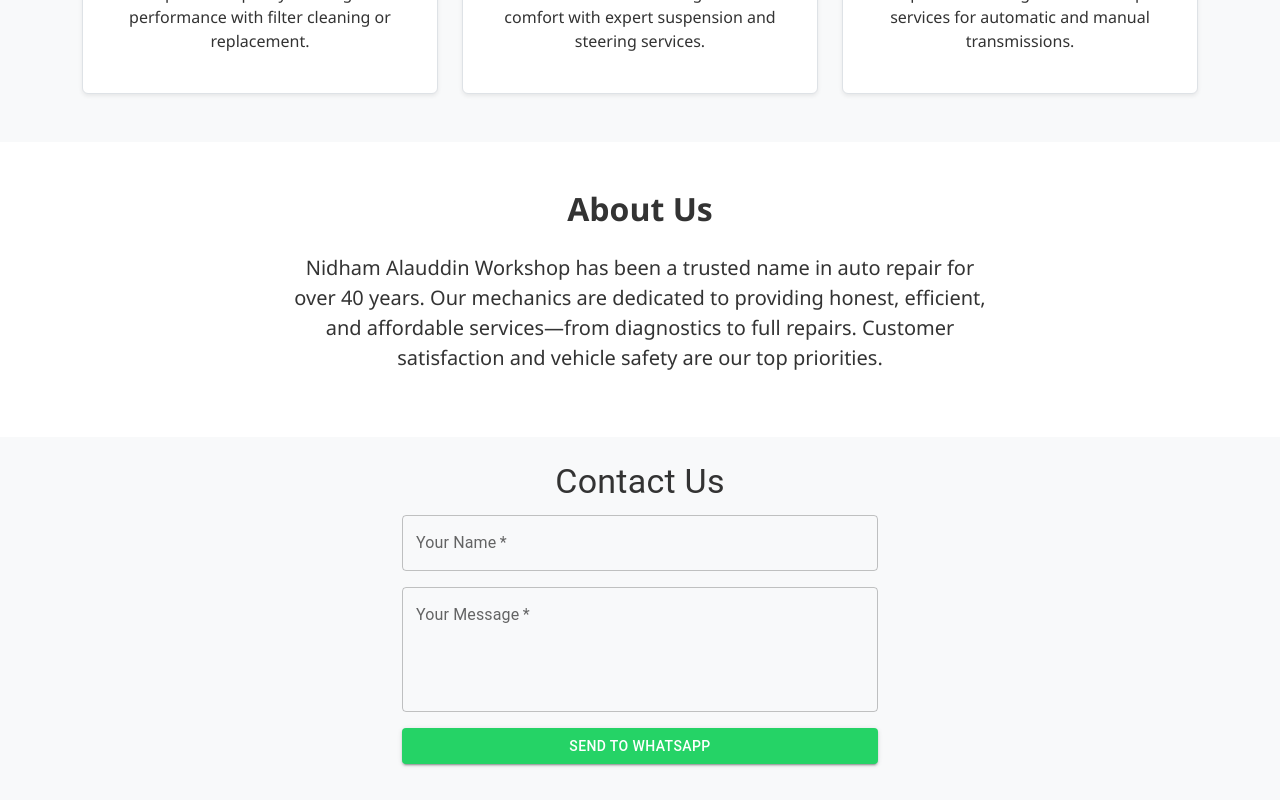
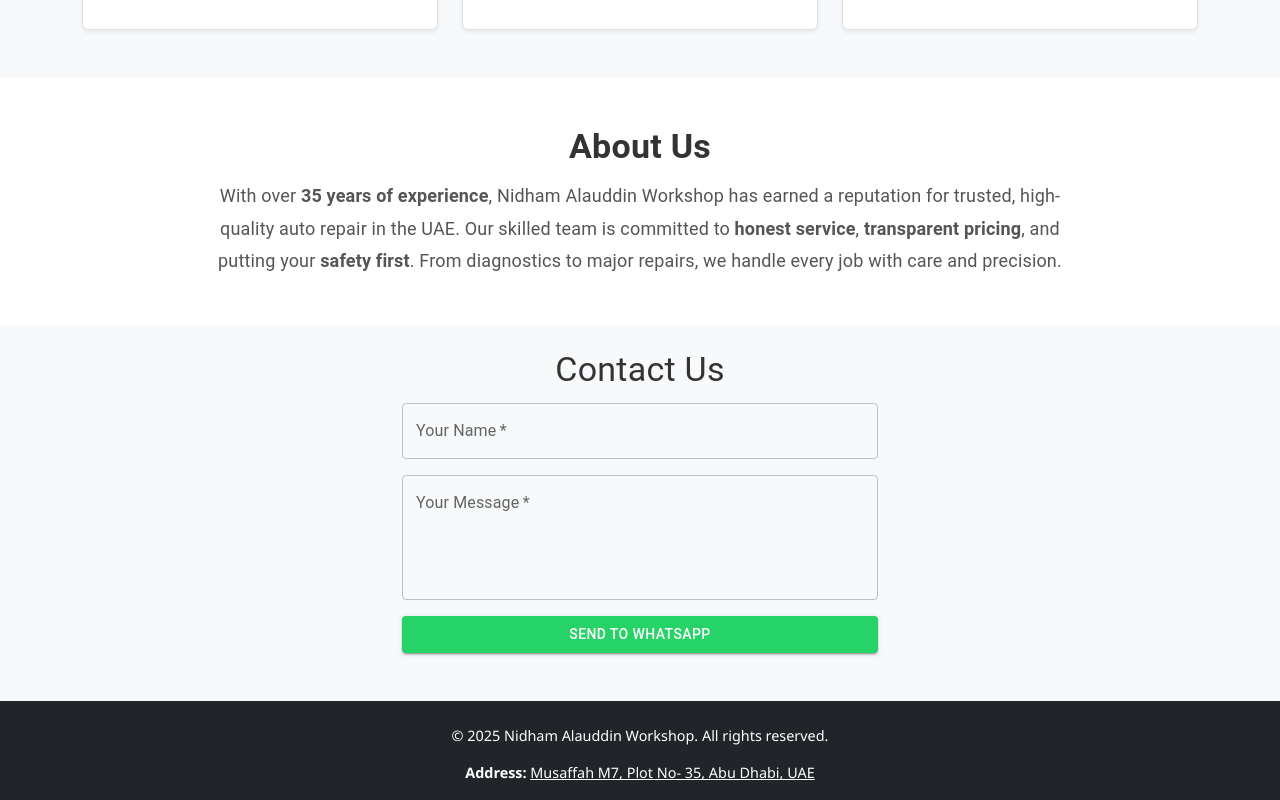
Before and after one commit to hasanuddinmahi/Car-Repair-Workshop, a React (Vite) app: page / in a window 1280 px wide. Shown: the part 1240-2040 px from the top of the page. Built offline with nearby package versions, Linux system fonts and the light colour scheme.

Commit message:
navber fixed

```diff
--- a/src/components/About.jsx
+++ b/src/components/About.jsx
@@ -1,12 +1,35 @@
+import React from 'react';
+import { Box, Container, Typography } from '@mui/material';
+
 function About() {
   return (
-    <section className="about py-5 bg-white" id="about">
-      <div className="container">
-        <h2 className="text-center mb-4">About Us</h2>
-        <p className="lead text-center mx-auto" style={{ maxWidth: '700px' }}>
-          Nidham Alauddin Workshop has been a trusted name in auto repair for over 40 years. Our mechanics are dedicated to providing honest, efficient, and affordable services—from diagnostics to full repairs. Customer satisfaction and vehicle safety are our top priorities.
-        </p>
-      </div>
+    <section id="about" style={{ padding: '3rem 1rem', backgroundColor: '#ffffff' }}>
+      <Container maxWidth="md">
+        <Box textAlign="center">
+          <Typography
+            variant="h4"
+            component="h2"
+            gutterBottom
+            sx={{ fontWeight: 'bold', color: '#333' }}
+          >
+            About Us
+          </Typography>
+
+          <Typography
+            variant="body1"
+            sx={{
+              fontSize: { xs: '1rem', md: '1.125rem' },
+              lineHeight: 1.8,
+              color: '#555',
+            }}
+          >
+            With over <strong>35 years of experience</strong>, Nidham Alauddin Workshop has earned a reputation
+            for trusted, high-quality auto repair in the UAE. Our skilled team is committed to
+            <strong> honest service</strong>, <strong>transparent pricing</strong>, and putting your
+            <strong> safety first</strong>. From diagnostics to major repairs, we handle every job with care and precision.
+          </Typography>
+        </Box>
+      </Container>
     </section>
   );
 }
--- a/src/components/Footer.jsx
+++ b/src/components/Footer.jsx
@@ -10,7 +10,7 @@
           rel="noopener noreferrer"
           className="text-white text-decoration-underline"
         >
-          Musaffah M7, Abu Dahbi, UAE
+          Musaffah M7, Plot No- 35, Abu Dhabi, UAE
         </a>
       </p>
       <p>
--- a/src/components/Navbar.jsx
+++ b/src/components/Navbar.jsx
@@ -1,35 +1,65 @@
-import React, { useState } from 'react';
-import AppBar from '@mui/material/AppBar';
-import Box from '@mui/material/Box';
-import Toolbar from '@mui/material/Toolbar';
-import Typography from '@mui/material/Typography';
-import Button from '@mui/material/Button';
-import IconButton from '@mui/material/IconButton';
-import MenuIcon from '@mui/icons-material/Menu';
-import Drawer from '@mui/material/Drawer';
-import List from '@mui/material/List';
-import ListItem from '@mui/material/ListItem';
-import ListItemButton from '@mui/material/ListItemButton';
-import ListItemText from '@mui/material/ListItemText';
-import useMediaQuery from '@mui/material/useMediaQuery';
-import { useTheme } from '@mui/material/styles';
-import PhoneIcon from '@mui/icons-material/Phone';
-import WhatsAppIcon from '@mui/icons-material/WhatsApp';
+import React, { useState, useEffect } from "react";
+import {
+  AppBar,
+  Box,
+  Toolbar,
+  Typography,
+  Button,
+  IconButton,
+  Drawer,
+  List,
+  ListItem,
+  ListItemButton,
+  ListItemText,
+  useMediaQuery,
+  Slide,
+} from "@mui/material";
+import MenuIcon from "@mui/icons-material/Menu";
+import PhoneIcon from "@mui/icons-material/Phone";
+import WhatsAppIcon from "@mui/icons-material/WhatsApp";
+import { useTheme } from "@mui/material/styles";
 
 function Navbar() {
   const [drawerOpen, setDrawerOpen] = useState(false);
+  const [showNavbar, setShowNavbar] = useState(true);
+  const [lastScrollTop, setLastScrollTop] = useState(0);
+
   const theme = useTheme();
-  const isMobile = useMediaQuery(theme.breakpoints.down('md'));
+  const isMobile = useMediaQuery(theme.breakpoints.down("md"));
 
-  const phoneNumber = '+971505219792'; // Update with your UAE number
-  const whatsappMessage = encodeURIComponent('Hello! I would like to know more about your services.');
-  const whatsappURL = `https://wa.me/${phoneNumber.replace(/\D/g, '')}?text=${whatsappMessage}`;
+  const phoneNumber = "+971505219792";
+  const whatsappMessage = encodeURIComponent(
+    "Hello! I would like to know more about your services."
+  );
+  const whatsappURL = `https://wa.me/${phoneNumber.replace(
+    /\D/g,
+    ""
+  )}?text=${whatsappMessage}`;
 
   const navItems = [
-    { label: 'Services', href: '#services' },
-    { label: 'About', href: '#about' },
-    { label: 'Contact', href: '#contact' },
+    { label: "Services", href: "#services" },
+    { label: "About", href: "#about" },
+    { label: "Contact", href: "#contact" },
   ];
+
+  // Instant scroll effect (no wait)
+  useEffect(() => {
+    const handleScroll = () => {
+      const currentScroll = window.scrollY;
+
+      if (currentScroll < lastScrollTop) {
+        setShowNavbar(true); // Scrolling up – show navbar
+      } else if (currentScroll > lastScrollTop) {
+        setShowNavbar(false); // Scrolling down – hide navbar
+      }
+
+      setLastScrollTop(currentScroll <= 0 ? 0 : currentScroll);
+    };
+
+    window.addEventListener("scroll", handleScroll, { passive: true });
+
+    return () => window.removeEventListener("scroll", handleScroll);
+  }, [lastScrollTop]);
 
   const toggleDrawer = (open) => () => {
     setDrawerOpen(open);
@@ -50,17 +80,20 @@
             </ListItemButton>
           </ListItem>
         ))}
-
         <ListItem disablePadding>
           <ListItemButton component="a" href={`tel:${phoneNumber}`}>
             <PhoneIcon sx={{ mr: 1 }} />
             <ListItemText primary="Call" />
           </ListItemButton>
         </ListItem>
-
         <ListItem disablePadding>
-          <ListItemButton component="a" href={whatsappURL} target="_blank" rel="noopener noreferrer">
-            <WhatsAppIcon sx={{ mr: 1, color: 'green' }} />
+          <ListItemButton
+            component="a"
+            href={whatsappURL}
+            target="_blank"
+            rel="noopener noreferrer"
+          >
+            <WhatsAppIcon sx={{ mr: 1, color: "green" }} />
             <ListItemText primary="WhatsApp" />
           </ListItemButton>
         </ListItem>
@@ -69,7 +102,16 @@
   );
 
   return (
-    <AppBar position="static" style={{ backgroundColor: '#1a1a1a' }}>
+    <Slide appear={false} direction="down" in={showNavbar}>
+      <AppBar
+        position="fixed"
+        elevation={4}
+        sx={{
+          backgroundColor: "rgba(26, 26, 26, 0.75)",
+          backdropFilter: "blur(10px)",
+          transition: "all 0.3s ease",
+        }}
+      >
         <Toolbar className="container d-flex justify-content-between">
           <Typography variant="h6" sx={{ flexGrow: 1 }}>
             Nidham Alaudddin Workshop
@@ -81,16 +123,26 @@
                 color="inherit"
                 edge="end"
                 onClick={toggleDrawer(true)}
-              aria-label="menu"
               >
                 <MenuIcon />
               </IconButton>
-            <Drawer anchor="right" open={drawerOpen} onClose={toggleDrawer(false)}>
+              <Drawer
+                anchor="right"
+                open={drawerOpen}
+                onClose={toggleDrawer(false)}
+                PaperProps={{
+                  sx: {
+                    backgroundColor: "rgba(26, 26, 26, 0.75)",
+                    backdropFilter: "blur(10px)",
+                    color: "white",
+                  },
+                }}
+              >
                 {drawerList}
               </Drawer>
             </>
           ) : (
-          <Box sx={{ display: 'flex', alignItems: 'center', gap: 2 }}>
+            <Box sx={{ display: "flex", alignItems: "center", gap: 2 }}>
               {navItems.map(({ label, href }) => (
                 <Button key={label} color="inherit" href={href}>
                   {label}
@@ -100,17 +152,17 @@
                 color="inherit"
                 startIcon={<PhoneIcon />}
                 href={`tel:${phoneNumber}`}
-              sx={{ textTransform: 'none' }}
+                sx={{ textTransform: "none" }}
               >
                 {phoneNumber}
               </Button>
               <Button
                 color="inherit"
-              startIcon={<WhatsAppIcon sx={{ color: 'green' }} />}
+                startIcon={<WhatsAppIcon sx={{ color: "green" }} />}
                 href={whatsappURL}
                 target="_blank"
                 rel="noopener noreferrer"
-              sx={{ textTransform: 'none' }}
+                sx={{ textTransform: "none" }}
               >
                 WhatsApp
               </Button>
@@ -118,6 +170,7 @@
           )}
         </Toolbar>
       </AppBar>
+    </Slide>
   );
 }
 
```
Lines whose indentation alone changed are shown as unchanged.
